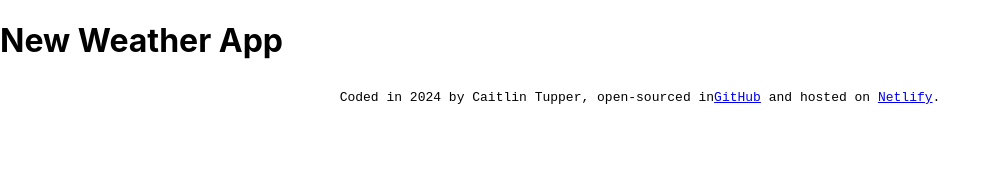
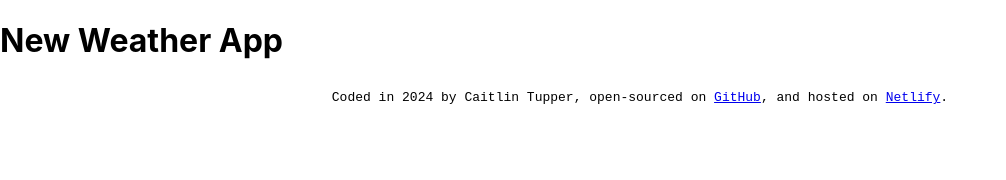
Before and after one commit to tuppercm/weather-app-new, a React (Create React App) app: page / in a window 1280 px wide. Shown: the top 180 px of the page, without its empty margins (0-1006 px from the left). Built offline with nearby package versions, Linux system fonts and the light colour scheme.

Commit message:
Corrected spacing in footer

```diff
--- a/src/App.js
+++ b/src/App.js
@@ -7,15 +7,15 @@ function App() {
         <h1>New Weather App</h1>
       </header>
       <footer>
-        Coded in 2024 by Caitlin Tupper, open-sourced in
+        Coded in 2024 by Caitlin Tupper, open-sourced on{" "}
         <a
           href="https://github.com/tuppercm/weather-app-new"
           target="_blank"
           rel="noreferrer"
         >
           GitHub
-        </a>{" "}
-        and hosted on{" "}
+        </a>
+        , and hosted on{" "}
         <a
           href="https://ctup-weather-react-app-new.netlify.app/"
           target="_blank"
```
